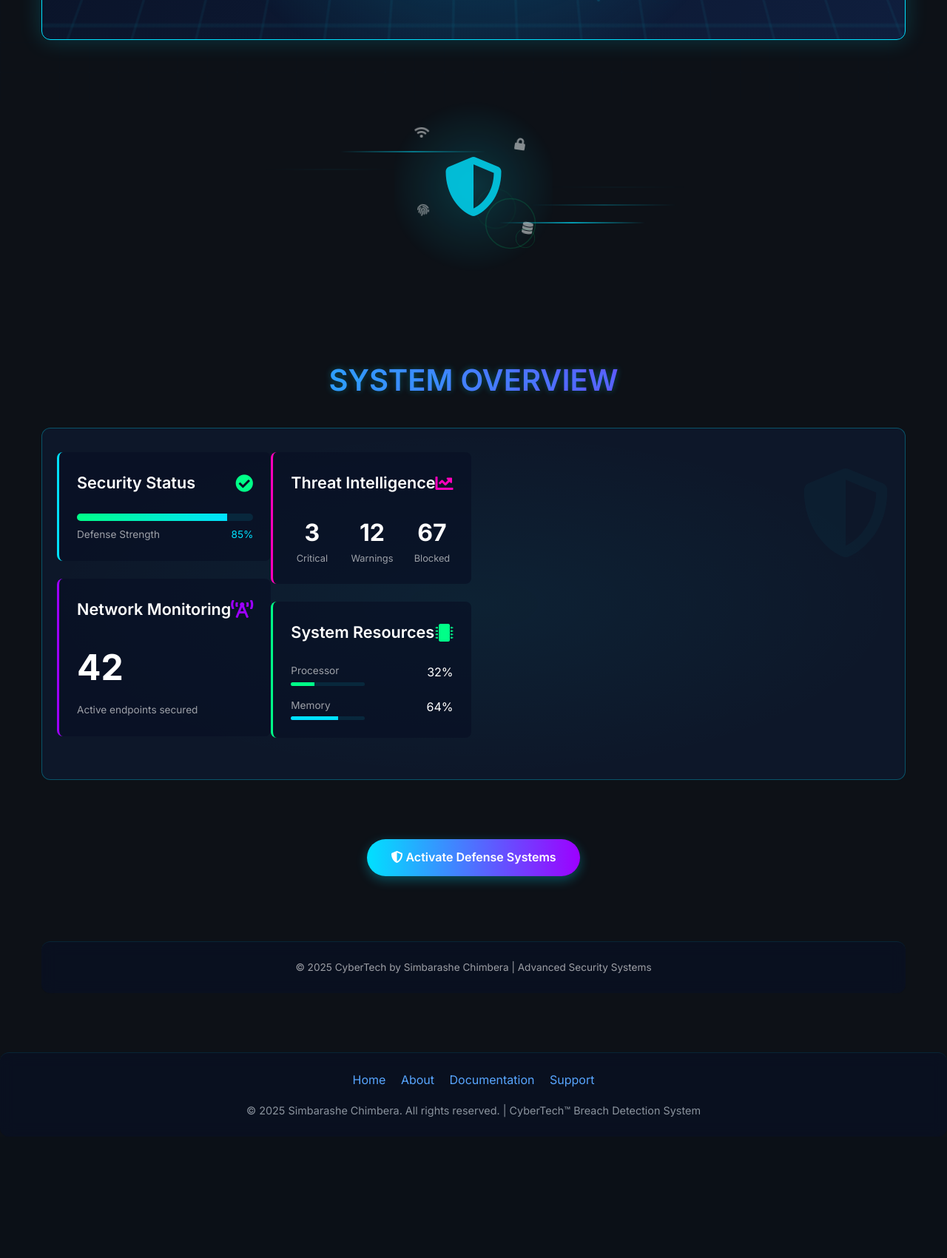
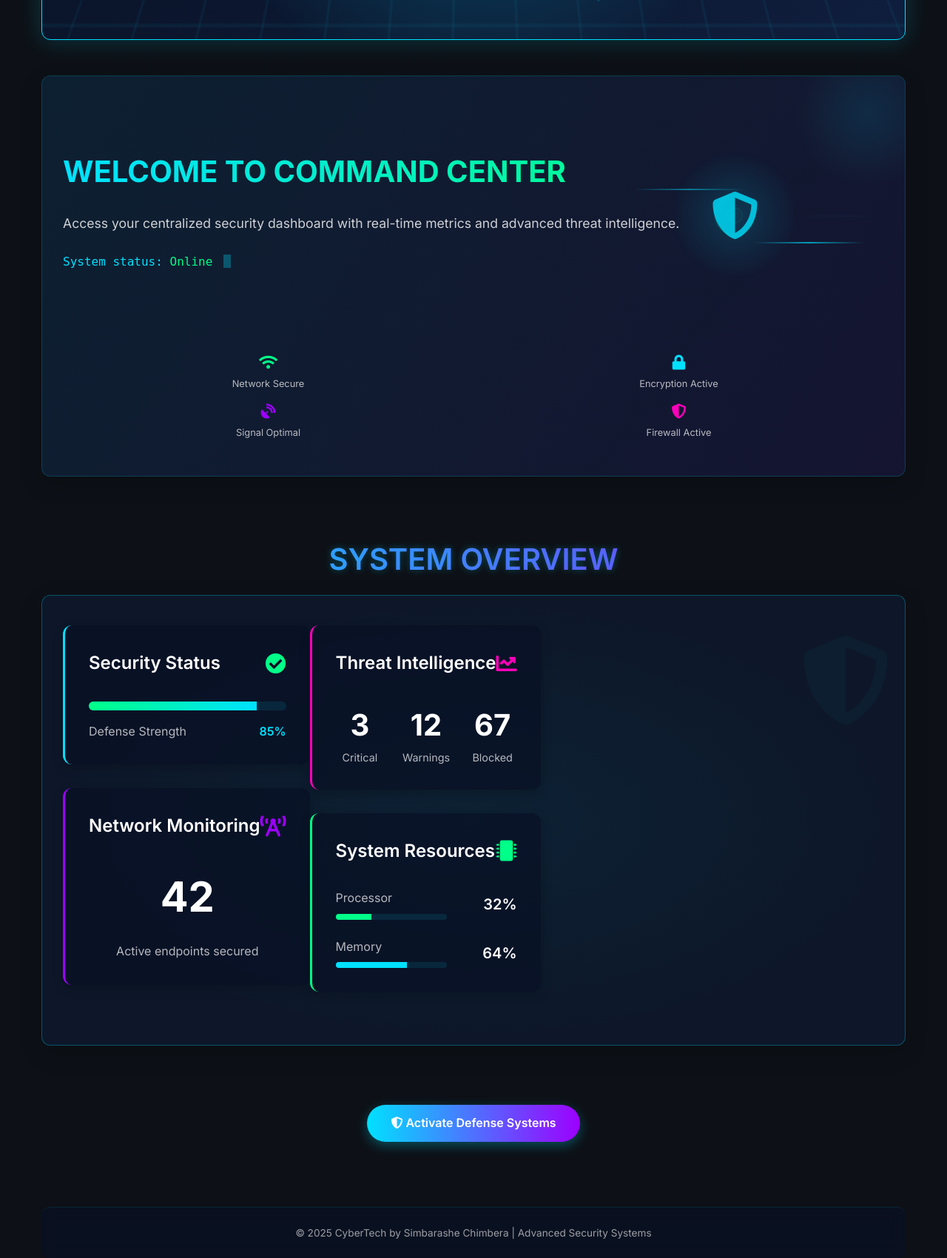
Before and after one commit to shhh6666/CyberShieldIntelligence, a Flask app: page / in a window 1280 px wide. Shown: the part 663-2363 px from the top of the page at 74% size. Before the commit the page ends 2173 px from the top, so only its background shows below. Run offline with Flask 3, Linux system fonts and the light colour scheme; some libraries are stand-ins or nearby versions.

Commit message:
Add an interactive welcome message with system status above the overview
Implements a new welcome message in `templates/home.html` with visual enhancements and system status display.

Replit-Commit-Author: Agent
Replit-Commit-Session-Id: f17c579f-63a6-4378-b7ee-a74191fe1767
Replit-Commit-Screenshot-Url: https://storage.googleapis.com/screenshot-production-us-central1/35dbfeac-790f-4bad-9c87-6d98d5b470d2/a6be08b4-f67f-42d8-95de-2604a8aca0ea.jpg

```diff
--- a/templates/home.html
+++ b/templates/home.html
@@ -440,117 +440,181 @@
         </div>
     </div>
 
-    <!-- Security Shield Visualization -->
-    <div class="security-shield">
-        <div class="shield-container">
-            <div class="shield"></div>
-            <i class="fas fa-shield-alt shield-icon"></i>
+    <!-- Welcome Message Visual -->
+    <div class="welcome-container" style="position: relative; background: rgba(15, 30, 61, 0.4); border-radius: 12px; margin: 2rem 0 4rem; overflow: hidden; padding: 2.5rem; border: 1px solid rgba(0, 225, 255, 0.2); box-shadow: 0 10px 30px rgba(0, 0, 0, 0.2);">
+        <!-- Background effects -->
+        <div style="position: absolute; top: 0; left: 0; width: 100%; height: 100%; background: linear-gradient(125deg, rgba(0, 225, 255, 0.05) 0%, rgba(157, 0, 255, 0.05) 100%); z-index: 0;"></div>
+        <div style="position: absolute; top: -50px; right: -50px; width: 200px; height: 200px; border-radius: 50%; background: radial-gradient(circle, rgba(0, 225, 255, 0.1) 0%, transparent 70%); z-index: 0;"></div>
 
-            <!-- Data Streams -->
-            <div class="data-stream" style="top: 30%; animation-delay: 0s;"></div>
-            <div class="data-stream" style="top: 40%; animation-delay: 0.5s;"></div>
-            <div class="data-stream" style="top: 50%; animation-delay: 1s;"></div>
-            <div class="data-stream" style="top: 60%; animation-delay: 1.5s;"></div>
-            <div class="data-stream" style="top: 70%; animation-delay: 2s;"></div>
+        <!-- Text content with visual elements -->
+        <div class="row align-items-center" style="position: relative; z-index: 1;">
+            <div class="col-md-7">
+                <h2 style="font-size: 2.5rem; font-weight: 700; margin-bottom: 1.5rem; background: linear-gradient(to right, var(--neon-blue), var(--neon-green)); -webkit-background-clip: text; background-clip: text; color: transparent;">WELCOME TO COMMAND CENTER</h2>
+                <p style="font-size: 1.1rem; color: rgba(255, 255, 255, 0.8); margin-bottom: 1.5rem; line-height: 1.6;">Access your centralized security dashboard with real-time metrics and advanced threat intelligence.</p>
 
-            <!-- Floating Security Icons -->
-            <div class="floating-icons">
-                <i class="fas fa-wifi floating-icon" style="top: 20%; left: 10%; animation-delay: 0s;"></i>
-                <i class="fas fa-lock floating-icon" style="top: 30%; right: 15%; animation-delay: 1s;"></i>
-                <i class="fas fa-fingerprint floating-icon" style="bottom: 25%; left: 12%; animation-delay: 2s;"></i>
-                <i class="fas fa-database floating-icon" style="bottom: 15%; right: 10%; animation-delay: 1.5s;"></i>
+                <!-- Animated typing cursor effect -->
+                <div style="font-family: monospace; color: var(--neon-blue); margin-bottom: 1rem; font-size: 1rem;">
+                    <span>System status:</span>
+                    <span style="color: var(--neon-green);">Online</span>
+                    <span class="blink" style="display: inline-block; width: 10px; height: 18px; background-color: var(--neon-blue); margin-left: 5px; animation: blink 1s infinite; position: relative; top: 3px;"></span>
+                </div>
             </div>
 
-            <!-- Signal Waves (Telecommunications) -->
-            <div class="signal-waves">
-                <div class="signal-wave" style="top: 50%; left: 50%; width: 60px; height: 60px; animation-delay: 0s;"></div>
-                <div class="signal-wave" style="top: 50%; left: 50%; width: 100px; height: 100px; animation-delay: 1s;"></div>
-                <div class="signal-wave" style="top: 50%; left: 50%; width: 140px; height: 140px; animation-delay: 2s;"></div>
-                <div class="signal-wave" style="top: 50%; left: 50%; width: 180px; height: 180px; animation-delay: 3s;"></div>
+            <div class="col-md-5">
+                <!-- Security Shield with effects -->
+                <div class="security-shield" style="position: relative; width: 100%; height: 200px;">
+                    <div class="shield-container" style="position: relative; width: 150px; height: 180px; margin: 0 auto;">
+                        <div class="shield" style="position: absolute; width: 100%; height: 100%; background: radial-gradient(circle at center, var(--neon-blue) 0%, transparent 70%); opacity: 0.1; animation: shield-pulse 3s infinite;"></div>
+                        <i class="fas fa-shield-alt shield-icon" style="position: absolute; top: 50%; left: 50%; transform: translate(-50%, -50%); font-size: 4rem; color: var(--neon-blue); opacity: 0.8; z-index: 2;"></i>
+
+                        <!-- Data Streams -->
+                        <div class="data-stream" style="position: absolute; width: 100%; height: 2px; background: linear-gradient(to right, transparent, var(--neon-blue), transparent); opacity: 0; animation: data-flow 3s infinite; top: 30%; animation-delay: 0s;"></div>
+                        <div class="data-stream" style="position: absolute; width: 100%; height: 2px; background: linear-gradient(to right, transparent, var(--neon-blue), transparent); opacity: 0; animation: data-flow 3s infinite; top: 50%; animation-delay: 1s;"></div>
+                        <div class="data-stream" style="position: absolute; width: 100%; height: 2px; background: linear-gradient(to right, transparent, var(--neon-blue), transparent); opacity: 0; animation: data-flow 3s infinite; top: 70%; animation-delay: 2s;"></div>
+
+                        <!-- Signal Waves (Telecommunications) -->
+                        <div class="signal-waves" style="position: absolute; top: 0; left: 0; width: 100%; height: 100%;">
+                            <div class="signal-wave" style="position: absolute; border: 2px solid var(--neon-green); border-radius: 50%; opacity: 0; animation: signal-wave 4s infinite; top: 50%; left: 50%; width: 50px; height: 50px; margin-top: -25px; margin-left: -25px; animation-delay: 0s;"></div>
+                            <div class="signal-wave" style="position: absolute; border: 2px solid var(--neon-green); border-radius: 50%; opacity: 0; animation: signal-wave 4s infinite; top: 50%; left: 50%; width: 80px; height: 80px; margin-top: -40px; margin-left: -40px; animation-delay: 1s;"></div>
+                            <div class="signal-wave" style="position: absolute; border: 2px solid var(--neon-green); border-radius: 50%; opacity: 0; animation: signal-wave 4s infinite; top: 50%; left: 50%; width: 110px; height: 110px; margin-top: -55px; margin-left: -55px; animation-delay: 2s;"></div>
+                        </div>
+                    </div>
+                </div>
+            </div>
+        </div>
+
+        <!-- Status indicators -->
+        <div class="row mt-4" style="position: relative; z-index: 1;">
+            <div class="col-md-3 col-6">
+                <div style="text-align: center; padding: 0.5rem;">
+                    <i class="fas fa-wifi" style="color: var(--neon-green); font-size: 1.25rem;"></i>
+                    <div style="font-size: 0.8rem; color: rgba(255, 255, 255, 0.7); margin-top: 0.25rem;">Network Secure</div>
+                </div>
+            </div>
+            <div class="col-md-3 col-6">
+                <div style="text-align: center; padding: 0.5rem;">
+                    <i class="fas fa-lock" style="color: var(--neon-blue); font-size: 1.25rem;"></i>
+                    <div style="font-size: 0.8rem; color: rgba(255, 255, 255, 0.7); margin-top: 0.25rem;">Encryption Active</div>
+                </div>
+            </div>
+            <div class="col-md-3 col-6">
+                <div style="text-align: center; padding: 0.5rem;">
+                    <i class="fas fa-satellite-dish" style="color: var(--neon-purple); font-size: 1.25rem;"></i>
+                    <div style="font-size: 0.8rem; color: rgba(255, 255, 255, 0.7); margin-top: 0.25rem;">Signal Optimal</div>
+                </div>
+            </div>
+            <div class="col-md-3 col-6">
+                <div style="text-align: center; padding: 0.5rem;">
+                    <i class="fas fa-shield-alt" style="color: var(--neon-pink); font-size: 1.25rem;"></i>
+                    <div style="font-size: 0.8rem; color: rgba(255, 255, 255, 0.7); margin-top: 0.25rem;">Firewall Active</div>
+                </div>
             </div>
         </div>
     </div>
 
+    <style>
+    @keyframes blink {
+        0%, 100% { opacity: 1; }
+        50% { opacity: 0; }
+    }
+
+    @keyframes shield-pulse {
+        0%, 100% { transform: scale(1); opacity: 0.1; }
+        50% { transform: scale(1.1); opacity: 0.2; }
+    }
+
+    @keyframes data-flow {
+        0% { transform: translateX(-100%); opacity: 0; }
+        50% { opacity: 0.7; }
+        100% { transform: translateX(100%); opacity: 0; }
+    }
+
+    @keyframes signal-wave {
+        0% { transform: scale(0); opacity: 0.5; }
+        100% { transform: scale(1); opacity: 0; }
+    }
+    </style>
+
     <!-- System Overview -->
     <div class="feature-container">
-        <h2 class="text-center mb-4" style="font-size: 2.5rem; background: linear-gradient(to right, var(--neon-blue), var(--neon-purple)); -webkit-background-clip: text; background-clip: text; color: transparent; text-shadow: 0 0 10px rgba(0, 225, 255, 0.3);">SYSTEM OVERVIEW</h2>
+        <h2 class="text-center mb-5" style="font-size: 2.5rem; background: linear-gradient(to right, var(--neon-blue), var(--neon-purple)); -webkit-background-clip: text; background-clip: text; color: transparent; text-shadow: 0 0 10px rgba(0, 225, 255, 0.3);">SYSTEM OVERVIEW</h2>
 
-        <div class="system-overview-container" style="position: relative; background: rgba(15, 30, 61, 0.5); border-radius: 12px; padding: 2rem; border: 1px solid rgba(0, 225, 255, 0.3); backdrop-filter: blur(10px); overflow: hidden;">
+        <div class="system-overview-container" style="position: relative; background: rgba(15, 30, 61, 0.5); border-radius: 12px; padding: 2.5rem; border: 1px solid rgba(0, 225, 255, 0.3); backdrop-filter: blur(10px); overflow: hidden; box-shadow: 0 10px 30px rgba(0, 0, 0, 0.2);">
             <!-- Background elements -->
             <div style="position: absolute; top: 0; left: 0; width: 100%; height: 100%; background: radial-gradient(ellipse at center, rgba(0, 225, 255, 0.05) 0%, transparent 70%); z-index: 0;"></div>
             <div style="position: absolute; top: 20px; right: 20px; font-size: 120px; opacity: 0.03; color: var(--neon-blue); z-index: 0;"><i class="fas fa-shield-alt"></i></div>
 
             <!-- System metrics -->
-            <div class="row" style="position: relative; z-index: 2;">
-                <div class="col-md-6">
-                    <div class="system-metric-panel" style="background: rgba(9, 17, 36, 0.7); border-radius: 8px; padding: 1.5rem; margin-bottom: 1.5rem; border-left: 3px solid var(--neon-blue);">
-                        <div class="d-flex justify-content-between align-items-center mb-3">
-                            <h3 style="font-size: 1.35rem; margin: 0; color: white;">Security Status</h3>
-                            <i class="fas fa-check-circle" style="font-size: 1.5rem; color: var(--neon-green);"></i>
+            <div class="row g-4" style="position: relative; z-index: 2;">
+                <div class="col-lg-6">
+                    <div class="system-metric-panel" style="background: rgba(9, 17, 36, 0.7); border-radius: 12px; padding: 2rem; margin-bottom: 2rem; border-left: 3px solid var(--neon-blue); box-shadow: 0 5px 15px rgba(0, 0, 0, 0.2);">
+                        <div class="d-flex justify-content-between align-items-center mb-4">
+                            <h3 style="font-size: 1.5rem; margin: 0; color: white;">Security Status</h3>
+                            <i class="fas fa-check-circle" style="font-size: 1.75rem; color: var(--neon-green);"></i>
                         </div>
-                        <div class="progress" style="height: 10px; background: rgba(0, 225, 255, 0.1); border-radius: 5px; overflow: hidden; margin-bottom: 0.5rem;">
+                        <div class="progress" style="height: 12px; background: rgba(0, 225, 255, 0.1); border-radius: 6px; overflow: hidden; margin-bottom: 1rem;">
                             <div class="progress-bar" style="width: 85%; height: 100%; background: linear-gradient(to right, var(--neon-green), var(--neon-blue));"></div>
                         </div>
                         <div class="d-flex justify-content-between">
-                            <span style="font-size: 0.85rem; color: rgba(255, 255, 255, 0.6);">Defense Strength</span>
-                            <span style="font-size: 0.85rem; color: var(--neon-blue);">85%</span>
+                            <span style="font-size: 1rem; color: rgba(255, 255, 255, 0.7);">Defense Strength</span>
+                            <span style="font-size: 1rem; color: var(--neon-blue); font-weight: 600;">85%</span>
                         </div>
                     </div>
 
-                    <div class="system-metric-panel" style="background: rgba(9, 17, 36, 0.7); border-radius: 8px; padding: 1.5rem; margin-bottom: 1.5rem; border-left: 3px solid var(--neon-purple);">
-                        <div class="d-flex justify-content-between align-items-center mb-3">
-                            <h3 style="font-size: 1.35rem; margin: 0; color: white;">Network Monitoring</h3>
-                            <i class="fas fa-broadcast-tower" style="font-size: 1.5rem; color: var(--neon-purple);"></i>
+                    <div class="system-metric-panel" style="background: rgba(9, 17, 36, 0.7); border-radius: 12px; padding: 2rem; margin-bottom: 2rem; border-left: 3px solid var(--neon-purple); box-shadow: 0 5px 15px rgba(0, 0, 0, 0.2);">
+                        <div class="d-flex justify-content-between align-items-center mb-4">
+                            <h3 style="font-size: 1.5rem; margin: 0; color: white;">Network Monitoring</h3>
+                            <i class="fas fa-broadcast-tower" style="font-size: 1.75rem; color: var(--neon-purple);"></i>
                         </div>
-                        <div style="font-size: 3rem; font-weight: 700; color: white; margin-bottom: 0.5rem;">42</div>
-                        <div style="font-size: 0.85rem; color: rgba(255, 255, 255, 0.6);">Active endpoints secured</div>
+                        <div style="font-size: 3.5rem; font-weight: 700; color: white; margin-bottom: 1rem; text-align: center;">42</div>
+                        <div style="font-size: 1rem; color: rgba(255, 255, 255, 0.7); text-align: center;">Active endpoints secured</div>
                     </div>
                 </div>
 
-                <div class="col-md-6">
-                    <div class="system-metric-panel" style="background: rgba(9, 17, 36, 0.7); border-radius: 8px; padding: 1.5rem; margin-bottom: 1.5rem; border-left: 3px solid var(--neon-pink);">
-                        <div class="d-flex justify-content-between align-items-center mb-3">
-                            <h3 style="font-size: 1.35rem; margin: 0; color: white;">Threat Intelligence</h3>
-                            <i class="fas fa-chart-line" style="font-size: 1.5rem; color: var(--neon-pink);"></i>
+                <div class="col-lg-6">
+                    <div class="system-metric-panel" style="background: rgba(9, 17, 36, 0.7); border-radius: 12px; padding: 2rem; margin-bottom: 2rem; border-left: 3px solid var(--neon-pink); box-shadow: 0 5px 15px rgba(0, 0, 0, 0.2);">
+                        <div class="d-flex justify-content-between align-items-center mb-4">
+                            <h3 style="font-size: 1.5rem; margin: 0; color: white;">Threat Intelligence</h3>
+                            <i class="fas fa-chart-line" style="font-size: 1.75rem; color: var(--neon-pink);"></i>
                         </div>
-                        <div class="row text-center">
+                        <div class="row text-center g-3">
                             <div class="col-4">
-                                <div style="font-size: 2rem; font-weight: 700; color: white;">3</div>
-                                <div style="font-size: 0.8rem; color: rgba(255, 255, 255, 0.6);">Critical</div>
+                                <div style="font-size: 2.5rem; font-weight: 700; color: white;">3</div>
+                                <div style="font-size: 0.9rem; color: rgba(255, 255, 255, 0.7);">Critical</div>
                             </div>
                             <div class="col-4">
-                                <div style="font-size: 2rem; font-weight: 700; color: white;">12</div>
-                                <div style="font-size: 0.8rem; color: rgba(255, 255, 255, 0.6);">Warnings</div>
+                                <div style="font-size: 2.5rem; font-weight: 700; color: white;">12</div>
+                                <div style="font-size: 0.9rem; color: rgba(255, 255, 255, 0.7);">Warnings</div>
                             </div>
                             <div class="col-4">
-                                <div style="font-size: 2rem; font-weight: 700; color: white;">67</div>
-                                <div style="font-size: 0.8rem; color: rgba(255, 255, 255, 0.6);">Blocked</div>
+                                <div style="font-size: 2.5rem; font-weight: 700; color: white;">67</div>
+                                <div style="font-size: 0.9rem; color: rgba(255, 255, 255, 0.7);">Blocked</div>
                             </div>
                         </div>
                     </div>
 
-                    <div class="system-metric-panel" style="background: rgba(9, 17, 36, 0.7); border-radius: 8px; padding: 1.5rem; margin-bottom: 1.5rem; border-left: 3px solid var(--neon-green);">
+                    <div class="system-metric-panel" style="background: rgba(9, 17, 36, 0.7); border-radius: 12px; padding: 2rem; margin-bottom: 2rem; border-left: 3px solid var(--neon-green); box-shadow: 0 5px 15px rgba(0, 0, 0, 0.2);">
+                        <div class="d-flex justify-content-between align-items-center mb-4">
+                            <h3 style="font-size: 1.5rem; margin: 0; color: white;">System Resources</h3>
+                            <i class="fas fa-microchip" style="font-size: 1.75rem; color: var(--neon-green);"></i>
+                        </div>
                         <div class="d-flex justify-content-between align-items-center mb-3">
-                            <h3 style="font-size: 1.35rem; margin: 0; color: white;">System Resources</h3>
-                            <i class="fas fa-microchip" style="font-size: 1.5rem; color: var(--neon-green);"></i>
-                        </div>
-                        <div class="d-flex justify-content-between align-items-end mb-2">
                             <div>
-                                <div style="font-size: 0.85rem; color: rgba(255, 255, 255, 0.6); margin-bottom: 0.25rem;">Processor</div>
-                                <div class="progress" style="height: 5px; width: 100px; background: rgba(0, 225, 255, 0.1); border-radius: 5px; overflow: hidden;">
+                                <div style="font-size: 1rem; color: rgba(255, 255, 255, 0.7); margin-bottom: 0.5rem;">Processor</div>
+                                <div class="progress" style="height: 8px; width: 150px; background: rgba(0, 225, 255, 0.1); border-radius: 4px; overflow: hidden;">
                                     <div class="progress-bar" style="width: 32%; height: 100%; background: var(--neon-green);"></div>
                                 </div>
                             </div>
-                            <div style="font-size: 1rem; color: white;">32%</div>
+                            <div style="font-size: 1.25rem; color: white; font-weight: 600;">32%</div>
                         </div>
-                        <div class="d-flex justify-content-between align-items-end">
+                        <div class="d-flex justify-content-between align-items-center">
                             <div>
-                                <div style="font-size: 0.85rem; color: rgba(255, 255, 255, 0.6); margin-bottom: 0.25rem;">Memory</div>
-                                <div class="progress" style="height: 5px; width: 100px; background: rgba(0, 225, 255, 0.1); border-radius: 5px; overflow: hidden;">
+                                <div style="font-size: 1rem; color: rgba(255, 255, 255, 0.7); margin-bottom: 0.5rem;">Memory</div>
+                                <div class="progress" style="height: 8px; width: 150px; background: rgba(0, 225, 255, 0.1); border-radius: 4px; overflow: hidden;">
                                     <div class="progress-bar" style="width: 64%; height: 100%; background: var(--neon-blue);"></div>
                                 </div>
                             </div>
-                            <div style="font-size: 1rem; color: white;">64%</div>
+                            <div style="font-size: 1.25rem; color: white; font-weight: 600;">64%</div>
                         </div>
                     </div>
                 </div>
```
